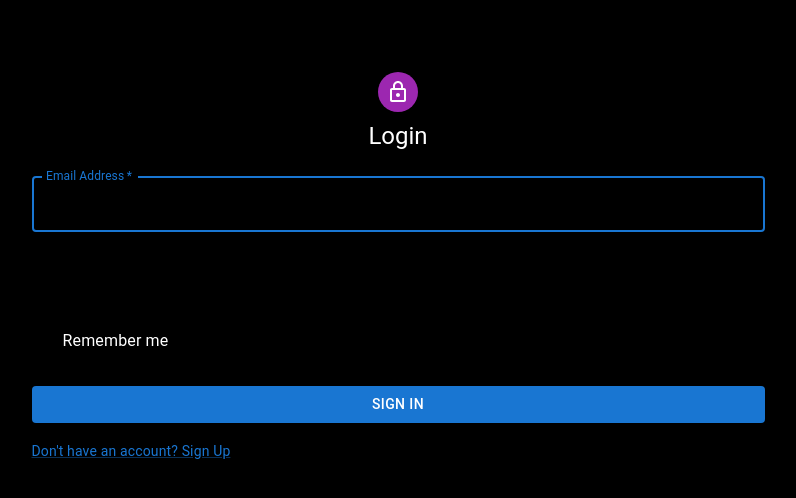
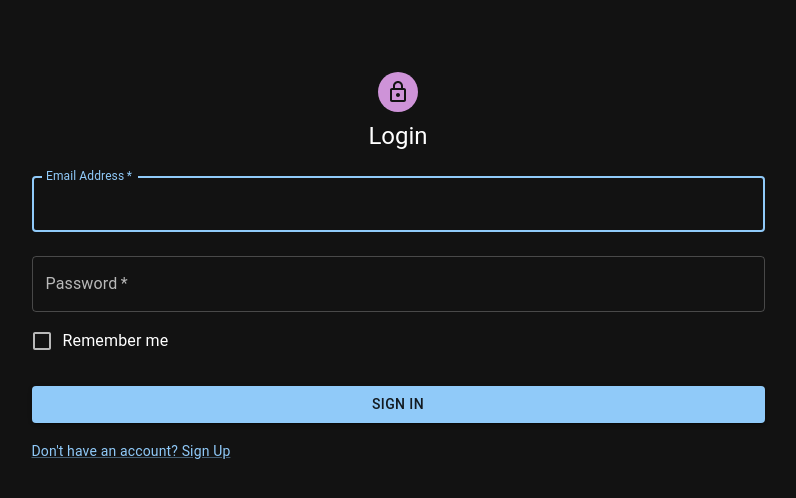
Before and after one commit to elimf/One-Piece-Adventure, a React (Vite) app: page /login in a window 1280 px wide. Shown: the top 498 px of the page, without its empty margins (242-1038 px from the left). Built offline with nearby package versions, Linux system fonts and the light colour scheme; no server answers.

Commit message:
Refactor code and add Theme component

```diff
--- a/src/main.tsx
+++ b/src/main.tsx
@@ -1,10 +1,10 @@
 import React from 'react'
 import ReactDOM from 'react-dom/client'
-import App from './App.tsx'
 import './assets/style/main.css'
+import Theme from './utils/Theme'
 
 ReactDOM.createRoot(document.getElementById('root')!).render(
   <React.StrictMode>
-    <App />
+    <Theme />
   </React.StrictMode>,
 )
--- a/src/router/AuthContext.tsx
+++ b/src/router/AuthContext.tsx
@@ -18,13 +18,10 @@ const AuthContext = createContext<AuthContextType | undefined>(undefined);
 export const AuthProvider: React.FC<AuthContextProps> = ({ children }) => {
   const [token, setToken] = useState<string | null>(null);
   const [currentRefreshToken, setRefreshToken] = useState<string | null>(null);
-
+  const backendUrl = import.meta.env.VITE_BACKEND_URL;
   // Function to handle user login.
   const login = async (credentials: { email: string; password: string }) => {
     try {
-      // Access the backend URL from the environment variable.
-      const backendUrl = process.env.REACT_APP_BACKEND_URL;
-
       // Make a request to the login endpoint using provided credentials.
       const response = await axios.post(
         `${backendUrl}/auth/login`,
@@ -36,14 +33,18 @@ export const AuthProvider: React.FC<AuthContextProps> = ({ children }) => {
         }
       );
 
-      if (response.status === 200) {
+      if (response.status === 201) {
         const { access_token, refresh_token } = response.data;
+        console.log(access_token, refresh_token);
+
         setToken(access_token);
         setRefreshToken(refresh_token);
         localStorage.setItem("refresh_token", refresh_token);
         localStorage.setItem("access_token", access_token);
+        window.location.href = "/home";
       } else {
-        throw new Error("Failed to log in");
+      console.log(response.status);
+
       }
     } catch (error) {
       console.error("Error logging in:", error);
@@ -63,9 +64,6 @@ export const AuthProvider: React.FC<AuthContextProps> = ({ children }) => {
   // Function to refresh the access token using the refresh token.
   const refreshAccessToken = async () => {
     try {
-      // Access the backend URL from the environment variable.
-      const backendUrl = process.env.REACT_APP_BACKEND_URL;
-
       // Make a request to the refresh token endpoint using the stored refresh token.
       const response = await axios.post(
         `${backendUrl}/refresh`,
--- /dev/null
+++ b/src/utils/Theme.tsx
@@ -0,0 +1,28 @@
+import * as React from "react";
+import { ThemeProvider, createTheme } from "@mui/material/styles";
+import { PaletteMode } from "@mui/material";
+import CssBaseline from "@mui/material/CssBaseline";
+import App from "../App";
+
+const Theme: React.FC = () => {
+  const [mode] = React.useState<PaletteMode>("dark");
+
+  const theme = React.useMemo(
+    () =>
+      createTheme({
+        palette: {
+          mode: mode,
+        },
+      }),
+    [mode]
+  );
+
+  return (
+    <ThemeProvider theme={theme}>
+      <CssBaseline />
+      <App />
+    </ThemeProvider>
+  );
+};
+
+export default Theme;
--- a/src/views/Login.tsx
+++ b/src/views/Login.tsx
@@ -9,6 +9,7 @@ import Grid from '@mui/material/Grid';
 import Box from '@mui/material/Box';
 import LockOutlinedIcon from '@mui/icons-material/LockOutlined';
 import Typography from '@mui/material/Typography';
+import {useAuth}  from "../router/AuthContext";
 
 interface FormDataLogin {
   email: string;
@@ -21,6 +22,8 @@ interface FormErrorsLogin {
 }
 
 const Login: React.FC = () => {
+  console.log(import.meta.env.VITE_BACKEND_URL);
+
   const [formData, setFormData] = useState<FormDataLogin>({
     email: "",
     password: "",
@@ -50,7 +53,7 @@ const Login: React.FC = () => {
     event.preventDefault();
 
     if (validateForm()) {
-      // Your form submission logic here
+     login(formData);
       console.log("Form is valid, submit the data:", formData);
     } else {
       console.log("Form is not valid");
@@ -64,6 +67,7 @@ const Login: React.FC = () => {
       [name]: value,
     }));
   };
+  const { login } = useAuth();
 
   return (
     <Box
```
